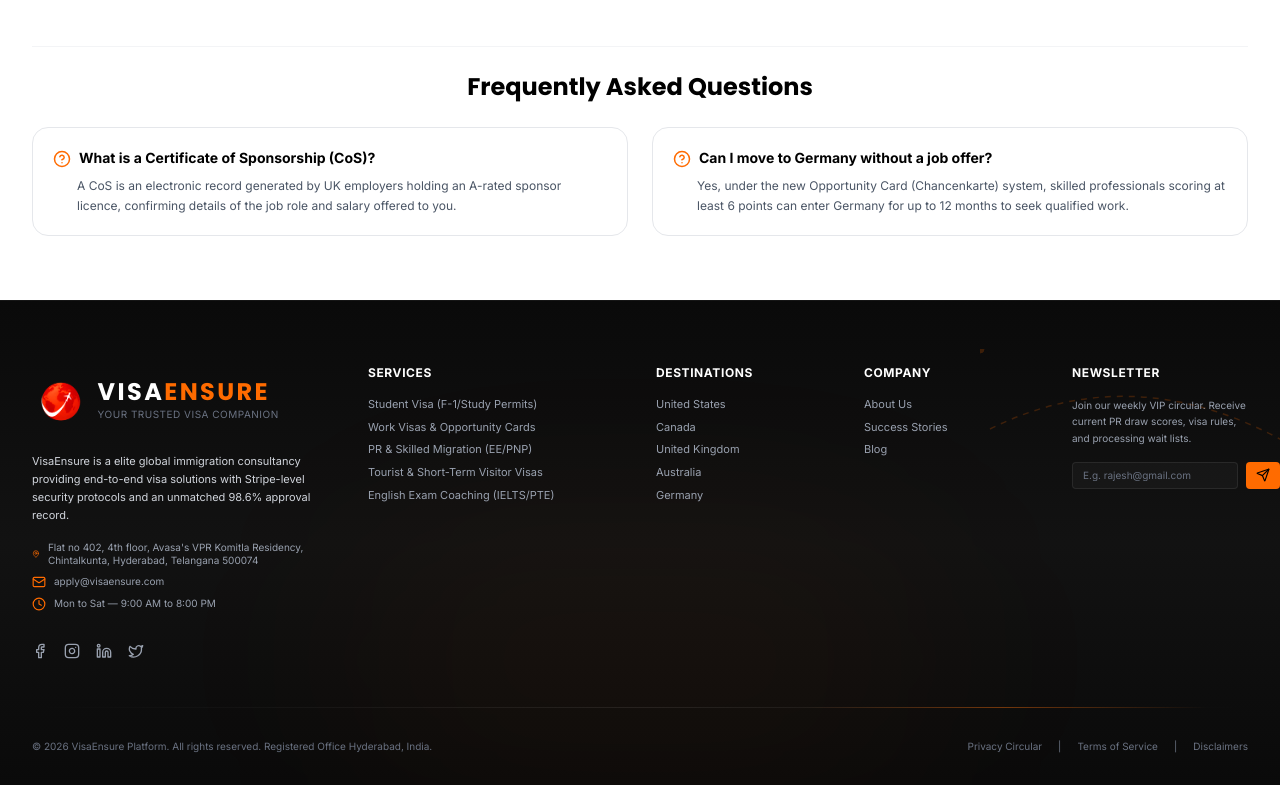
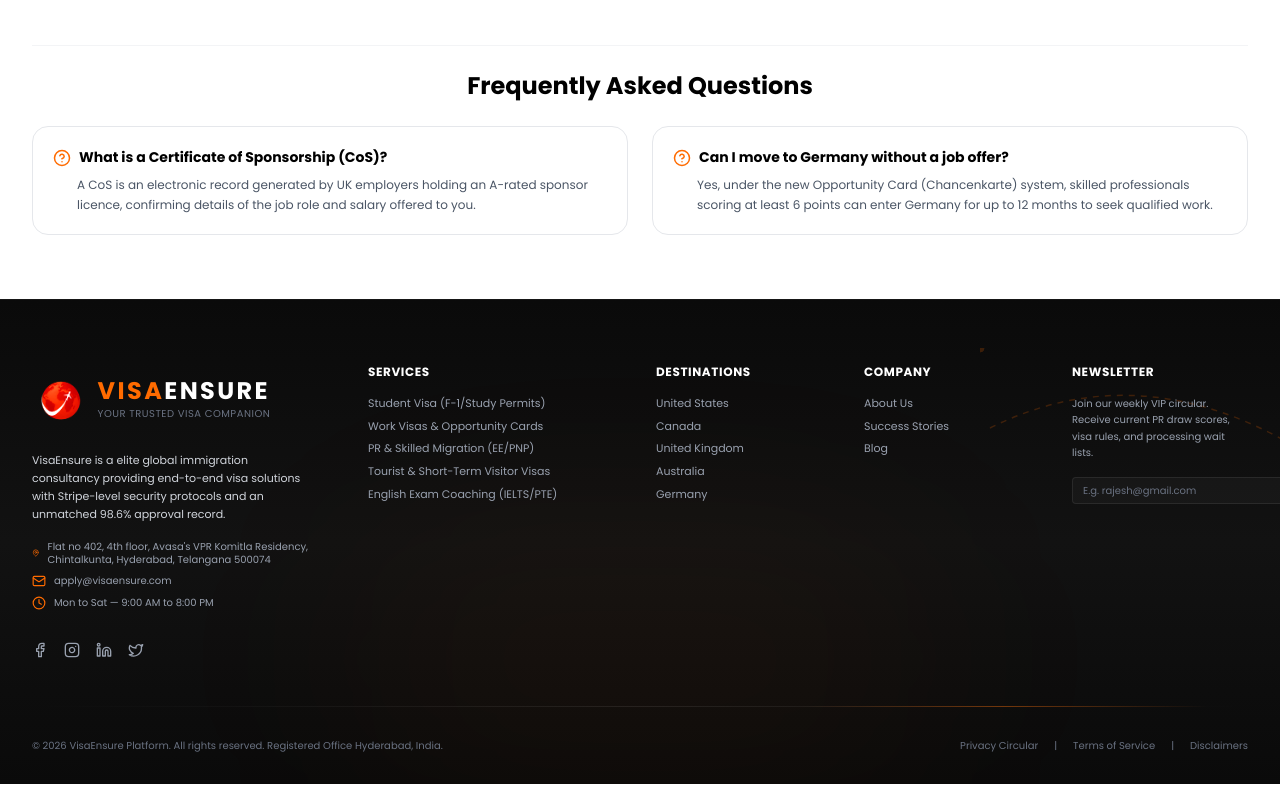
Before and after one commit to Maheshkumar313/visaensure01, a Next.js app: page /services/work-visa in a window 1280 px wide. Shown: the part 1861-2646 px from the top of the page. Built offline with nearby package versions, Linux system fonts and the light colour scheme.

Commit message:
Update logo colors and set Poppins as global font

```diff
--- a/src/app/layout.tsx
+++ b/src/app/layout.tsx
@@ -1,19 +1,19 @@
 import type { Metadata } from "next";
 import Script from "next/script";
-import { Poppins, Inter } from "next/font/google";
+import { Poppins } from "next/font/google";
 import "./globals.css";
 import InteractiveCursorGlow from "@/components/InteractiveCursorGlow";
 
 const poppins = Poppins({
   variable: "--font-heading",
   subsets: ["latin"],
-  weight: ["300", "400", "500", "600", "700"],
+  weight: ["300", "400", "500", "600", "700", "800", "900"],
 });
 
-const inter = Inter({
+const poppinsBody = Poppins({
   variable: "--font-body",
   subsets: ["latin"],
-  weight: ["300", "400", "500", "700"],
+  weight: ["300", "400", "500", "600", "700", "800", "900"],
 });
 
 export const metadata: Metadata = {
@@ -44,7 +44,7 @@ export default function RootLayout({
   return (
     <html
       lang="en"
-      className={`${poppins.variable} ${inter.variable} h-full antialiased`}
+      className={`${poppins.variable} ${poppinsBody.variable} h-full antialiased`}
       suppressHydrationWarning
     >
       <head>
--- a/src/components/Footer.tsx
+++ b/src/components/Footer.tsx
@@ -59,7 +59,7 @@ export default function Footer() {
               />
               <div className="flex flex-col justify-center">
                 <span className="font-heading tracking-widest font-bold text-white leading-none text-xl md:text-2xl">
-                  VISA<span className="text-[#FF6B00]">ENSURE</span>
+                  <span className="text-[#FF6B00]">VISA</span>ENSURE
                 </span>
                 <span className="tracking-wider text-gray-500 font-body uppercase whitespace-nowrap text-[9px] md:text-[10px] mt-1">
                   Your Trusted Visa Companion
--- a/src/components/Navbar.tsx
+++ b/src/components/Navbar.tsx
@@ -174,7 +174,7 @@ export default function Navbar({ onOpenAssessment, onOpenBooking, onOpenTracker
 
               <div className="flex flex-col justify-center">
                 <span className="font-heading tracking-widest font-bold text-gray-900 leading-none text-xl md:text-2xl">
-                  VISA<span className="text-orange-600">ENSURE</span>
+                  <span className="text-orange-600">VISA</span>ENSURE
                 </span>
                 <span className="tracking-wider text-gray-500 font-body uppercase whitespace-nowrap text-[9px] md:text-[10px] mt-1">
                   Your Trusted Visa Companion
@@ -355,7 +355,7 @@ export default function Navbar({ onOpenAssessment, onOpenBooking, onOpenTracker
                 {/* eslint-disable-next-line @next/next/no-img-element */}
                 <img src="/images/visaensureLogoForWebsite/1.png" alt="Logo" className="h-13 w-auto" />
                 <span className="text-xl font-heading font-bold text-gray-900">
-                  VISA<span className="text-orange-600">ENSURE</span>
+                  <span className="text-orange-600">VISA</span>ENSURE
                 </span>
               </Link>
               <button
--- a/src/components/Preloader.tsx
+++ b/src/components/Preloader.tsx
@@ -42,7 +42,7 @@ export default function Preloader() {
             />
             <div className="flex flex-col items-center sm:items-start text-center sm:text-left mt-2 sm:mt-0">
               <span className="text-3xl md:text-4xl font-heading tracking-widest font-bold text-black">
-                VISA<span className="text-[#FF6B00]">ENSURE</span>
+                <span className="text-[#FF6B00]">VISA</span>ENSURE
               </span>
               <span className="text-[10px] md:text-xs tracking-wider text-gray-800 font-body uppercase mt-1">
                 Your Trusted Visa Companion
```
Also changed, not shown: public/images/visaensureLogoForWebsite/2.png.
